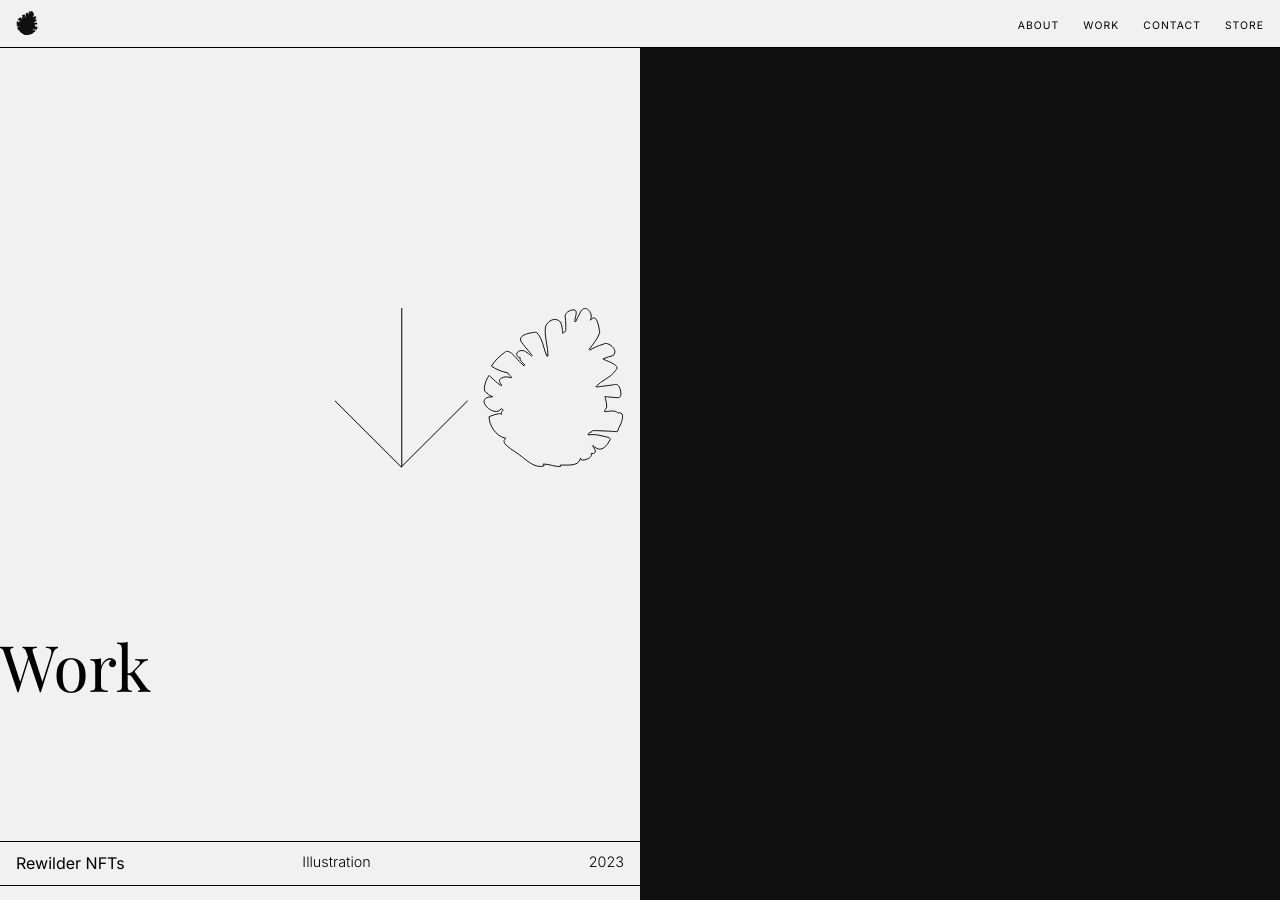
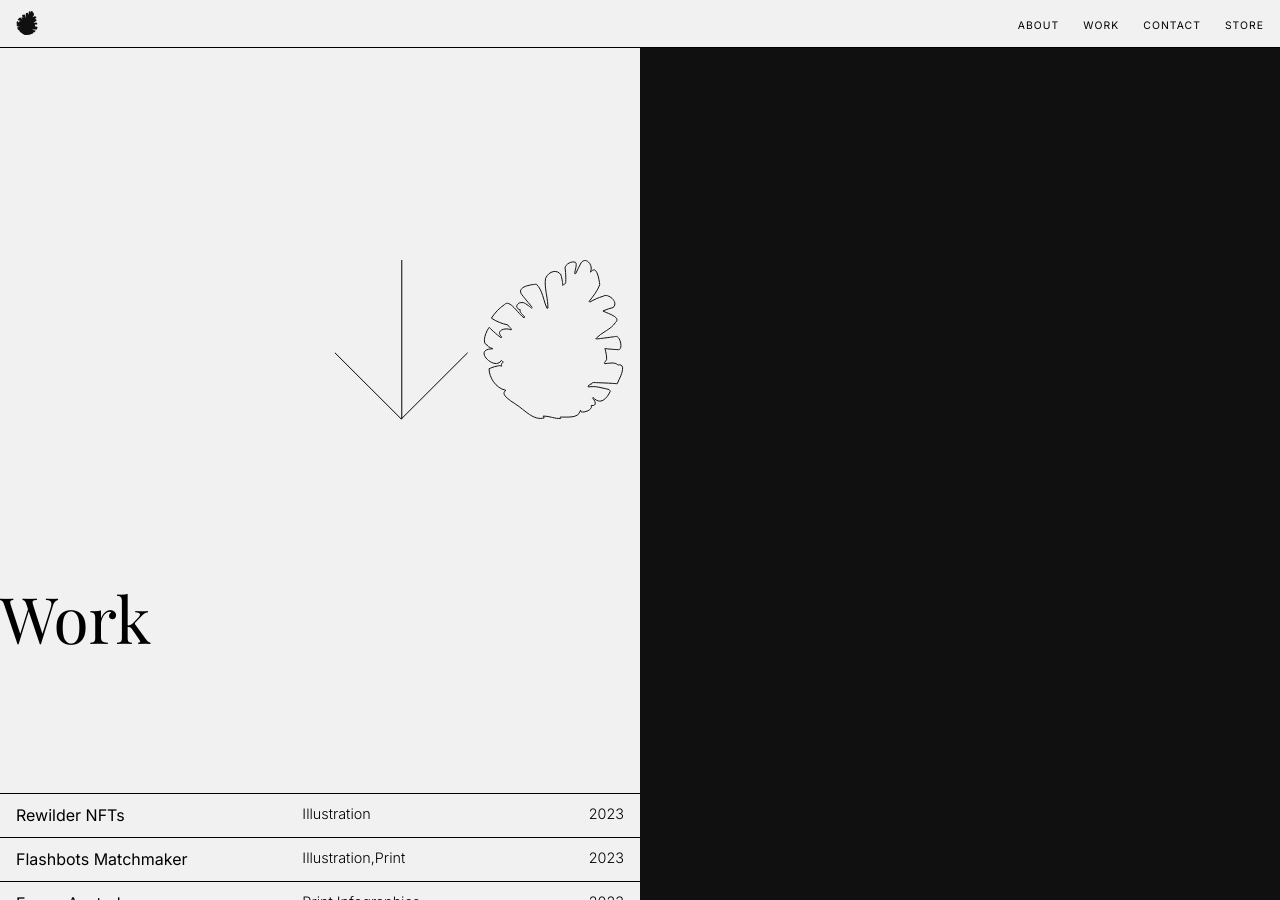
Before and after one commit to deadpine/deadpine.xyz, a Jekyll site: the page built from index.md, in a window 1280 px wide and 900 px high, scrolled down 416 px. Built offline with Jekyll 4.4.1, drawn with Linux system fonts in a browser that asks for light colours; some web fonts are replaced.

Commit message:
fix padding

```diff
--- a/css/style.css
+++ b/css/style.css
@@ -51,9 +51,8 @@
   max-width: 50%;
 }
 section#about {
-  padding: 2rem 1rem 1rem;
+  padding: 5rem 1rem 1rem;
   min-height: calc(100vh - 3rem);
-  margin-top: 3rem;
   display: flex;
   flex-direction: column;
   justify-content: space-between;
```
